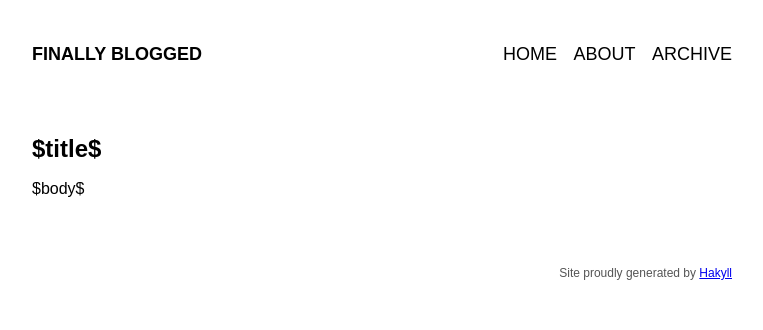
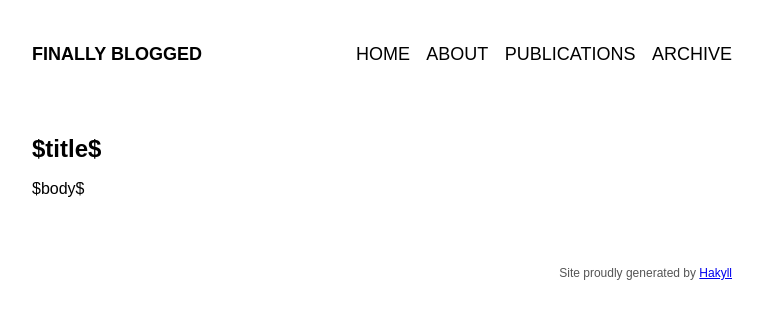
Before and after one commit to adelbertc/adelbertc.github.io, a plain HTML site: page templates/default.html in a window 1280 px wide. Shown: the whole page, without its empty margins (258-1021 px from the left). Drawn offline with Linux system fonts and the light colour scheme.

Commit message:
Add publications section

```diff
--- a/templates/default.html
+++ b/templates/default.html
@@ -16,6 +16,7 @@
             <div id="navigation">
                 <a href="/">Home</a>
                 <a href="/about.html">About</a>
+                <a href="/publications.html">Publications</a>
                 <a href="/archive.html">Archive</a>
             </div>
         </div>
```
Also changed, not shown: 4 other files.
